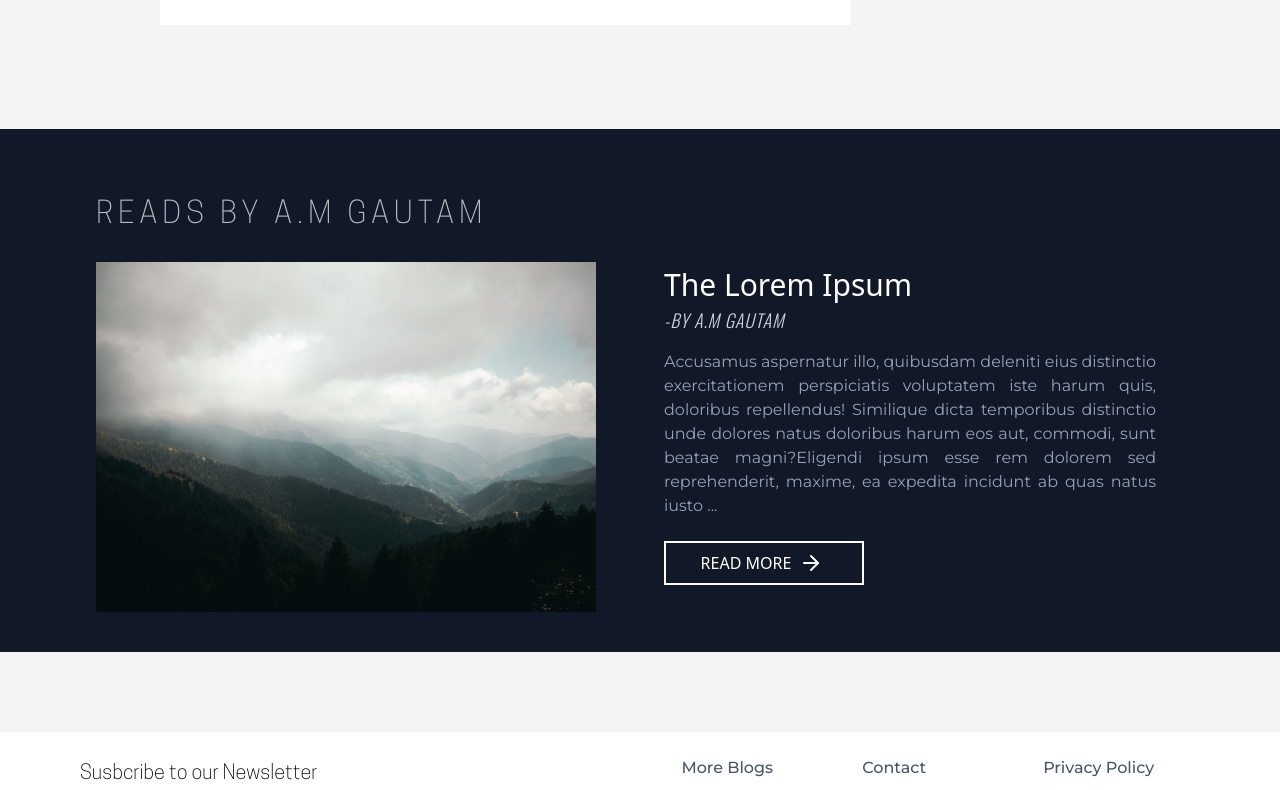
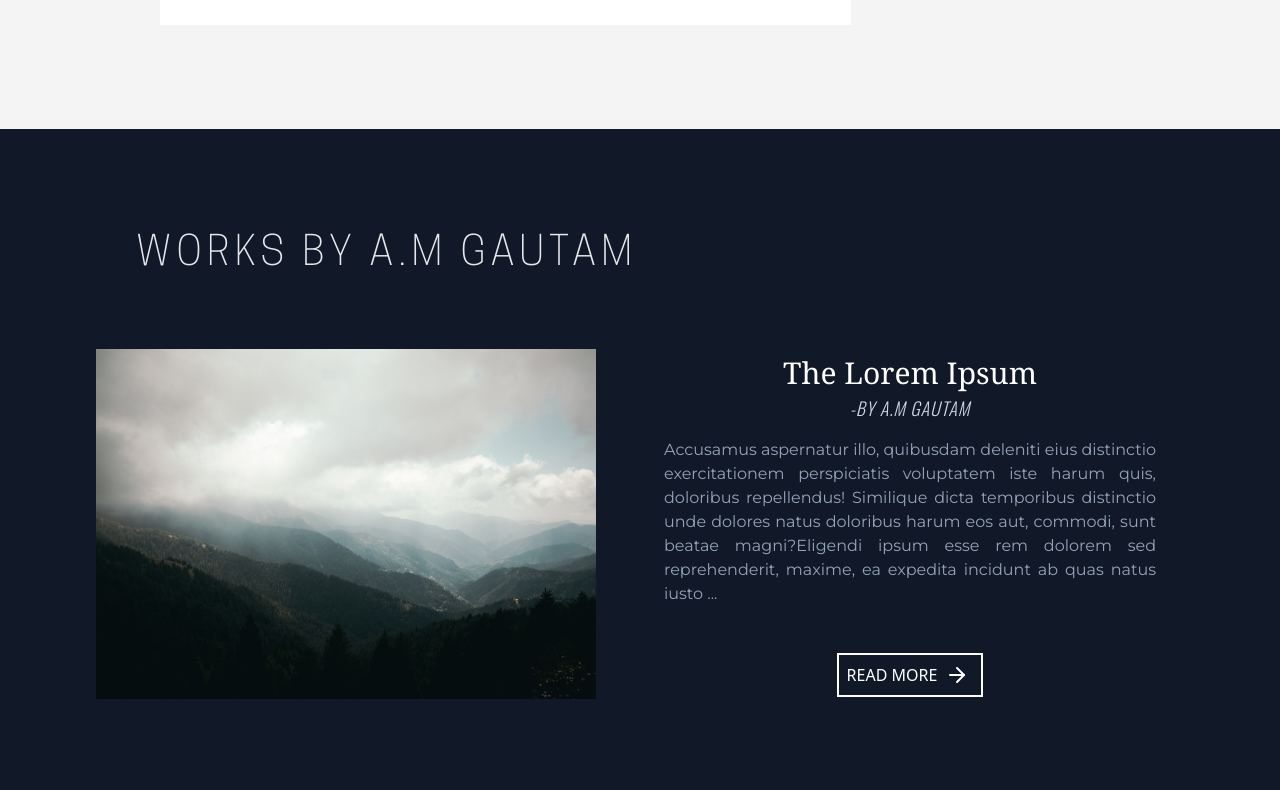
Before and after one commit to 108aryanmaurya/A_WritersPortfolio, a React (Vite) app: page /About in a window 1280 px wide. Shown: the part 1500-2290 px from the top of the page. Built offline with nearby package versions, Linux system fonts and the light colour scheme; a web font is replaced by a local one.

Commit message:
progress in work page and single book page

```diff
--- a/src/pages/SingleBookPage.jsx
+++ b/src/pages/SingleBookPage.jsx
@@ -10,10 +10,10 @@ const SingleBookPage = ({ bookdetails }) => {
     <section className="">
       <BookHero bookdetails={bookdetails}></BookHero>
       <AboutBook></AboutBook>
-      <div className=" max-sm:p-1 max-md:mt-6  max-md:m-2   w-auto max-w-[200px] flex justify-center items-center flex-row text-black   border-2 p-2 gap-2 max-sm:text-[14px]   border-black">
+      {/* <div className=" max-sm:p-1 max-md:mt-6  max-md:m-2   w-auto max-w-[200px] flex justify-center items-center flex-row text-black   border-2 p-2 gap-2 max-sm:text-[14px]   border-black">
         <span>GET A SAMPLE</span>
         <img src={Download} className="w-8 px-1 pl-2" alt="" />
-      </div>
+      </div> */}
     </section>
   );
 };
--- a/src/pages/Work.jsx
+++ b/src/pages/Work.jsx
@@ -41,22 +41,22 @@ export default function Work() {
   };
 
   return (
-    <section className=" bg-white relative mt-8 pt-2">
-      <div className="top-5  sticky  gap-1 items-center justify-end flex ">
+    <section className=" bg-gray-50 relative  pt-2">
+      <div className="top-5 pr-2 sticky  gap-1 items-center justify-end flex ">
         <div
-          className=" bg-white max-sm:p-1 max-md:mt-6  max-md:m-2   w-auto max-w-[200px] flex justify-center items-center flex-row text-black   border-2 p-2 gap-2 max-sm:text-[14px]    border-black"
+          className="  max-sm:p-1 max-md:mt-6  max-md:m-2   w-auto max-w-[200px] flex justify-center items-center flex-row text-black   border-2 p-2 gap-2 max-sm:text-[14px]    border-black"
           onClick={scrollToBooks}
         >
           <span>BOOKS</span>
         </div>
         <div
-          className=" max-sm:p-1 bg-white max-md:mt-6  max-md:m-2   w-auto max-w-[200px] flex justify-center items-center flex-row text-black   border-2 p-2 gap-2 max-sm:text-[14px]   border-black"
+          className=" max-sm:p-1  max-md:mt-6  max-md:m-2   w-auto max-w-[200px] flex justify-center items-center flex-row text-black   border-2 p-2 gap-2 max-sm:text-[14px]   border-black"
           onClick={scrollToArticle}
         >
           <span>ARTICLES</span>
         </div>
         <div
-          className=" max-sm:p-1 max-md:mt-6 bg-white  max-md:m-2   w-auto max-w-[200px] flex justify-center items-center flex-row text-black   border-2 p-2 gap-2 max-sm:text-[14px]   border-black"
+          className=" max-sm:p-1 max-md:mt-6 max-md:m-2   w-auto max-w-[200px] flex justify-center items-center flex-row text-black   border-2 p-2 gap-2 max-sm:text-[14px]   border-black"
           onClick={scrollToNews}
         >
           <span>NEWS & MEDIA</span>
--- a/src/section/About/AboutAuthor.jsx
+++ b/src/section/About/AboutAuthor.jsx
@@ -4,7 +4,7 @@ import { RandomPerson } from "../../assets/images";
 export default function AboutAuthor() {
   return (
     <>
-      <div className="relative  p-16 max-sm:p-0 max-sm:mt-4  max-sm:ml-4  justify-center items-center">
+      <div className="relative  p-16 max-sm:p-0 max-md:mt-8  max-sm:ml-4  justify-center items-center">
         <div className="float-left ">
           <img
             src={RandomPerson}
@@ -22,7 +22,6 @@ export default function AboutAuthor() {
         <div className="bg-slate-200 -z-50 h-48 top-[600px] w-48 max-lg:hidden  rounded-full  absolute  right-4 "></div>
         <div className="text-[18px]  text-justify bg-white w-[60%] max-lg:w-[80%] max-md:w-[80%] max-sm:w-[85%] max-sm:p-2 max-sm:leading-[17px] max-md:text-[16px] max-sm:text-[15px] font-montserrat   max-sm:ml-8 max-sm:mt-14  ml-24 mt-24  p-14  max-sm:pt-5   ">
           <span className="text-[35px]  ml-3 mr-1 font-serif ">L</span>
-
           orem ipsum dolor sit amet, consectetur adipisicing elit. Illo dolorum
           iure nesciunt enim dignissimos cumque voluptatum eos, possimus odio
           error perferendis nihil atque laudantium rem quos esse cupiditate
--- a/src/section/About/AboutCrousel.jsx
+++ b/src/section/About/AboutCrousel.jsx
@@ -27,33 +27,35 @@ const AboutCrousel = () => {
   };
 
   return (
-    <section className="mx-auto flex px-24 bg-gray-900 flex-col my-10 max-sm:mt-20 max-md:py-3 py-10 max-sm:px-0">
-      <p className="font-CooperHevitt my-6 max-md:my-2 font-semibold opacity-70 tracking-[5px]  text-[30px] text-white max-md:text-center  max-sm:text-[22px] ">
-        READS BY A.M GAUTAM
+    <section className="mx-auto flex px-24 bg-gray-900 flex-col my-10 max-sm:mt-20 max-md:py-3  py-24 max-sm:px-0">
+      <p className="font-CooperHevitt  max-md:my-2 font-semibold tracking-[5px]  text-[40px] ml-10 text-gray-200 max-md:text-center  max-sm:text-[22px] ">
+        WORKS BY A.M GAUTAM
       </p>
 
-      <div className="flex max-md:flex-col max-md:gap-0  gap-10">
-        <div className="h-[350px] relative bg-black flex  justify-center items-center w-full max-w-[500px] max-sm:max-w-full group mx-auto text-center">
+      <div className="flex max-md:flex-col max-md:gap-0 max-md:my-3  my-16  gap-10">
+        <div className="h-[350px] relative  flex  justify-center items-center w-full max-w-[500px]  max-md:h-[80%] max-md:max-w-full group mx-auto text-center">
           <img
             src={reviews[currentIndex]?.cover}
             alt=""
             className=" transition ease-in-out group3    group2-hover:opacity-60  w-full h-full object-top   hover:opacity-60  m-auto mb-1 "
           />
         </div>
-        <div className="mx-7 max-sm:p-2  w-[50%] max-sm:w-[100%] max-md:mx-0  flex flex-col  gap-4 max-md:gap-0 ">
+        <div className="mx-7 max-sm:p-2 text-center justify-center items-center  w-[50%] max-sm:w-[100%] max-md:mx-0  flex flex-col   gap-4 max-md:gap-0 ">
           <div>
-            <p className="text-[30px] text-white ">The Lorem Ipsum</p>
+            <p className="text-[30px] max-sm:pl-2 text-white font-serif ">
+              The Lorem Ipsum
+            </p>
             <span className="italic max-sm:pl-2 text-[18px] font-[50] font-Oswald tracking-wider text-slate-300">
               -BY A.M GAUTAM
             </span>
           </div>
-          <div className="font-montserrat max-md:mx-2  h-[50%]  text-slate-400 text-justify">
+          <div className="font-montserrat max-md:mx-2  max-md:mt-3 h-[57%]  text-slate-400 text-justify max-md:text-center">
             {reviews[currentIndex]?.description &&
             reviews[currentIndex]?.description.length > 350
               ? reviews[currentIndex]?.description.slice(0, 350) + "..."
               : reviews[currentIndex]?.description}
           </div>
-          <div className=" max-sm:p-1  max-md:m-2   w-auto max-w-[200px] flex justify-center items-center flex-row text-white   border-2 p-2  max-sm:text-[14px]   border-white">
+          <div className=" max-sm:p-1  max-md:mt-4 max-md:m-2 max-md:max-w-[150px]  w-auto max-w-[200px] flex justify-center items-center flex-row text-white    border-2 p-2   max-sm:text-[14px]   border-white">
             <span>READ MORE</span>
             <img src={ArrowRight} className="px-1 pl-2" alt="" />
           </div>
--- a/src/section/Work/Books.jsx
+++ b/src/section/Work/Books.jsx
@@ -23,7 +23,7 @@ const Books = () => {
               alt=""
               className=" h-full w-[25%]"
               onClick={() => {
-                navigate(`/Book/${singleBook.title}`);
+                // navigate(`/Book/${singleBook.title}`);
               }}
             />
 
@@ -37,7 +37,7 @@ const Books = () => {
               <div
                 className=" max-sm:p-1 max-md:mt-6  max-md:m-2   w-auto max-w-[200px] flex justify-center items-center flex-row text-black   border-2 p-2 gap-2 max-sm:text-[14px]   border-black"
                 onClick={() => {
-                  navigate(`/Book/${singleBook.title}`);
+                  // navigate(`/Book/${singleBook.title}`);
                 }}
               >
                 <span>READ MORE</span>
```
